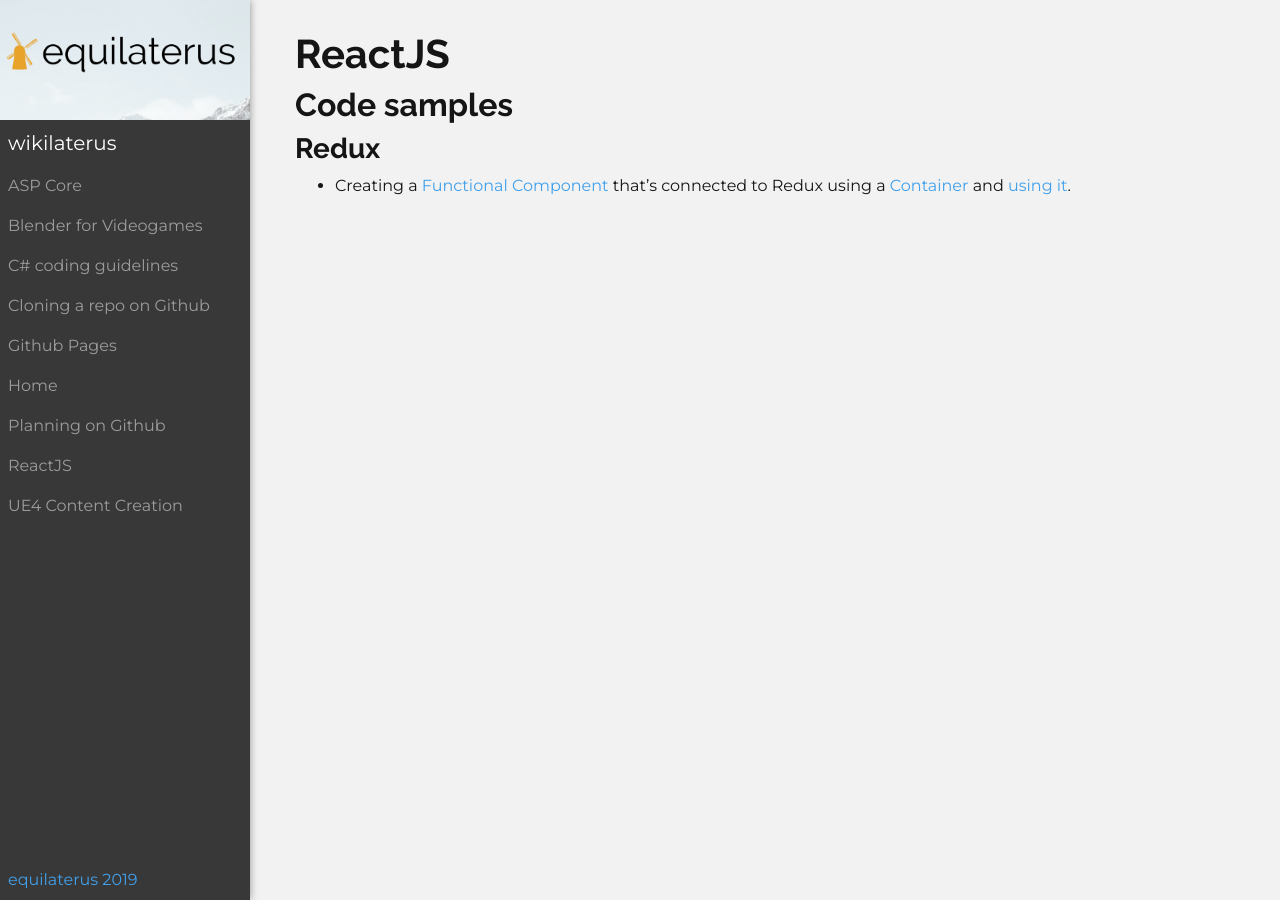
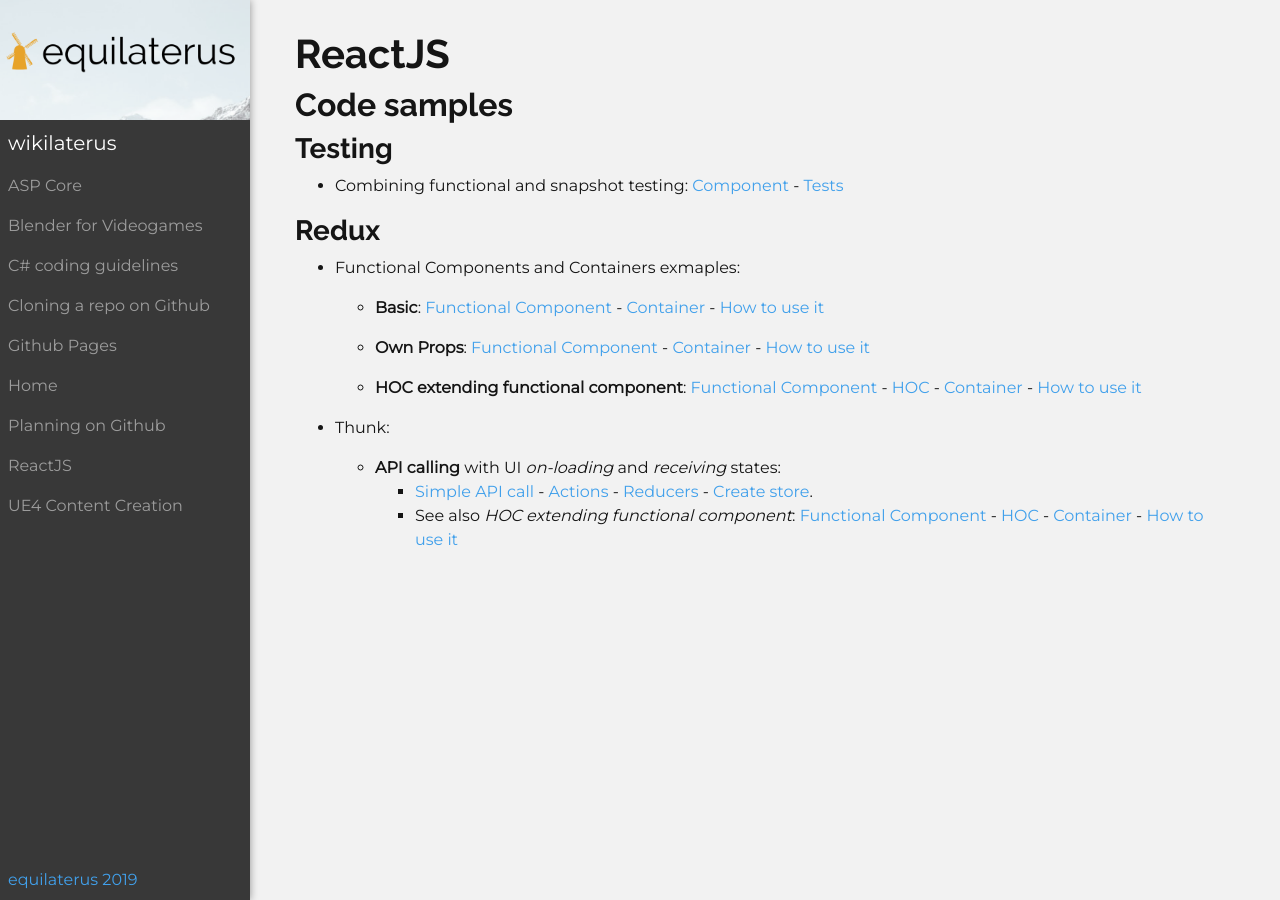
Before and after one commit to equilaterus/wikilaterus, a Jekyll site: the page built from wiki/ReactJS.md, in a window 1280 px wide. Built offline with Jekyll 4.4.1, drawn with Linux system fonts in a browser that asks for light colours; nearby versions of some CDN libraries.

Commit message:
Updated react js samples

```diff
--- a/wiki/ReactJS.md
+++ b/wiki/ReactJS.md
@@ -7,6 +7,22 @@ menu: wiki
 
 ## Code samples
 
+### Testing
+
+* Combining functional and snapshot testing: [Component](https://github.com/dacanizares/ReactJS-Redux-Examples/blob/master/todo-app/src/components/SingleForm.js) - [Tests](https://github.com/dacanizares/ReactJS-Redux-Examples/blob/master/todo-app/src/components/SingleForm.test.js)
+
 ### Redux
 
-* Creating a [Functional Component](https://github.com/dacanizares/ReactJS-Redux-Examples/blob/master/todo-app/src/components/Link.js) that's connected to Redux using a [Container](https://github.com/dacanizares/ReactJS-Redux-Examples/blob/master/todo-app/src/containers/FilterLink.js) and [using it](https://github.com/dacanizares/ReactJS-Redux-Examples/blob/master/todo-app/src/components/Footer.js).
+* Functional Components and Containers exmaples:
+
+  * **Basic**: [Functional Component](https://github.com/dacanizares/ReactJS-Redux-Examples/blob/master/todo-app/src/components/TodoList.js) - [Container](https://github.com/dacanizares/ReactJS-Redux-Examples/blob/master/todo-app/src/containers/VisibleTodoList.js) - [How to use it](https://github.com/dacanizares/ReactJS-Redux-Examples/blob/master/todo-app/src/components/App.js)
+
+  * **Own Props**: [Functional Component](https://github.com/dacanizares/ReactJS-Redux-Examples/blob/master/todo-app/src/components/Link.js) - [Container](https://github.com/dacanizares/ReactJS-Redux-Examples/blob/master/todo-app/src/containers/FilterLink.js) - [How to use it](https://github.com/dacanizares/ReactJS-Redux-Examples/blob/master/todo-app/src/components/Footer.js)
+
+  * **HOC extending functional component**: [Functional Component](https://github.com/dacanizares/reactjs-redux-thunk-example/blob/master/src/components/Users.js) - [HOC](https://github.com/dacanizares/reactjs-redux-thunk-example/blob/master/src/wrappers/withLoading.js) - [Container](https://github.com/dacanizares/reactjs-redux-thunk-example/blob/master/src/containers/UsersContainer.js) - [How to use it](https://github.com/dacanizares/reactjs-redux-thunk-example/blob/master/src/components/App.js)
+
+* Thunk:
+
+  * **API calling** with UI *on-loading* and *receiving* states:
+    * [Simple API call](https://github.com/dacanizares/reactjs-redux-thunk-example/blob/master/src/api/UsersApi.js) - [Actions](https://github.com/dacanizares/reactjs-redux-thunk-example/blob/master/src/actions/index.js) - [Reducers](https://github.com/dacanizares/reactjs-redux-thunk-example/blob/master/src/reducers/index.js) - [Create store](https://github.com/dacanizares/reactjs-redux-thunk-example/blob/master/src/index.js).
+    * See also *HOC extending functional component*: [Functional Component](https://github.com/dacanizares/reactjs-redux-thunk-example/blob/master/src/components/Users.js) - [HOC](https://github.com/dacanizares/reactjs-redux-thunk-example/blob/master/src/wrappers/withLoading.js) - [Container](https://github.com/dacanizares/reactjs-redux-thunk-example/blob/master/src/containers/UsersContainer.js) - [How to use it](https://github.com/dacanizares/reactjs-redux-thunk-example/blob/master/src/components/App.js)
```
